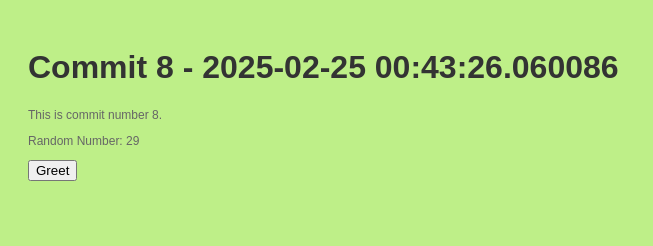
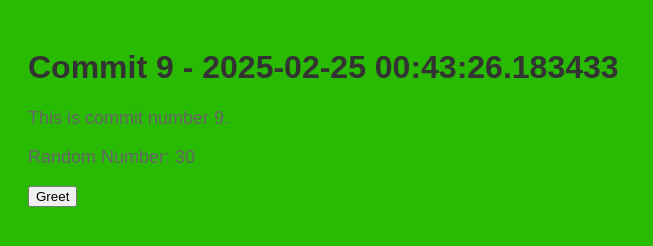
Before and after one commit to stiffs95/myrep-repo-20250225004322, a plain HTML site: page index.html in a window 1280 px wide. Shown: the whole page, without its empty margins (0-653 px from the left). Drawn offline with Linux system fonts and the light colour scheme.

Commit message:
📝 Commit 9 with HTML, CSS, and JS

```diff
--- a/index.html
+++ b/index.html
@@ -2,13 +2,13 @@
     <!DOCTYPE html>
     <html>
     <head>
-        <title>Commit 8 - 2025-02-25 00:43:26.060086</title>
+        <title>Commit 9 - 2025-02-25 00:43:26.183433</title>
         <link rel="stylesheet" href="style.css">
     </head>
     <body>
-        <h1>Commit 8 - 2025-02-25 00:43:26.060086</h1>
-        <p>This is commit number 8.</p>
-        <p>Random Number: 29</p>
+        <h1>Commit 9 - 2025-02-25 00:43:26.183433</h1>
+        <p>This is commit number 9.</p>
+        <p>Random Number: 30</p>
         <button onclick="greet()">Greet</button>
         <script src="script.js"></script>
     </body>
--- a/script.js
+++ b/script.js
@@ -2,4 +2,4 @@
     function greet() {
         alert('Hello from commit ' + commitNumber + '!');
     }
-    var commitNumber = 8;
+    var commitNumber = 9;
--- a/style.css
+++ b/style.css
@@ -1,7 +1,7 @@
 
     body {
         font-family: Arial, sans-serif;
-        background-color: #beef88;
+        background-color: #29ba04;
         padding: 20px;
     }
     h1 {
@@ -9,5 +9,5 @@
     }
     p {
         color: #666;
-        font-size: 12px;
+        font-size: 18px;
     }
```
